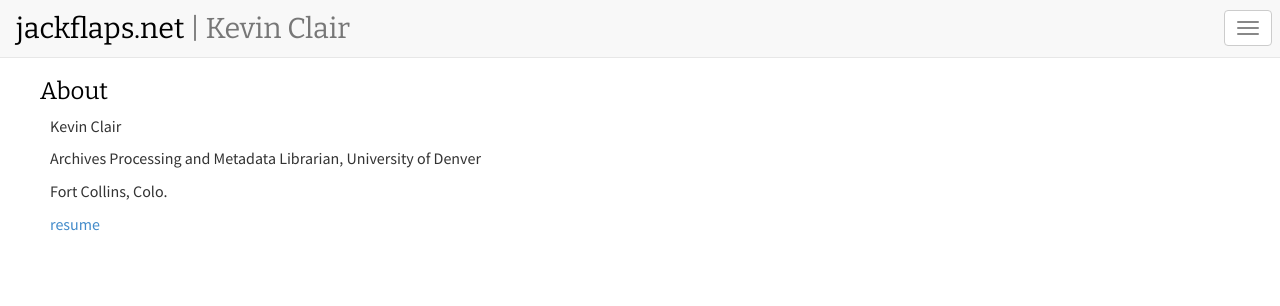
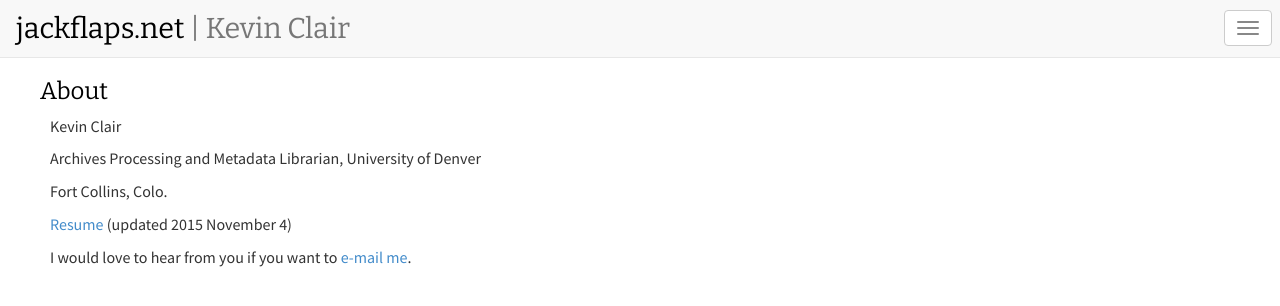
Before and after one commit to jackflaps/jackflaps.github.io, a Jekyll site: the page built from about/index.html, in a window 1280 px wide. Shown: the top 306 px of the page. Built offline with Jekyll 4.4.1, drawn with Linux system fonts in a browser that asks for light colours; Markdown is read by kramdown in place of the engine named in the settings.

Commit message:
updated about page

```diff
--- a/about/index.html
+++ b/about/index.html
@@ -10,6 +10,7 @@ layout: default
     <p>Kevin Clair</p>
     <p>Archives Processing and Metadata Librarian, University of Denver</p>
     <p>Fort Collins, Colo.</p>
-    <p><a href="http://jackflaps.net/pdf/resume.pdf">resume</a></p>
+    <p><a href="http://jackflaps.net/pdf/resume.pdf">Resume</a> (updated 2015 November 4)</p>
+    <p>I would love to hear from you if you want to <a href="mailto:kevin@jackflaps.net">e-mail me</a>.</p>
   </div>
 </div>
```
